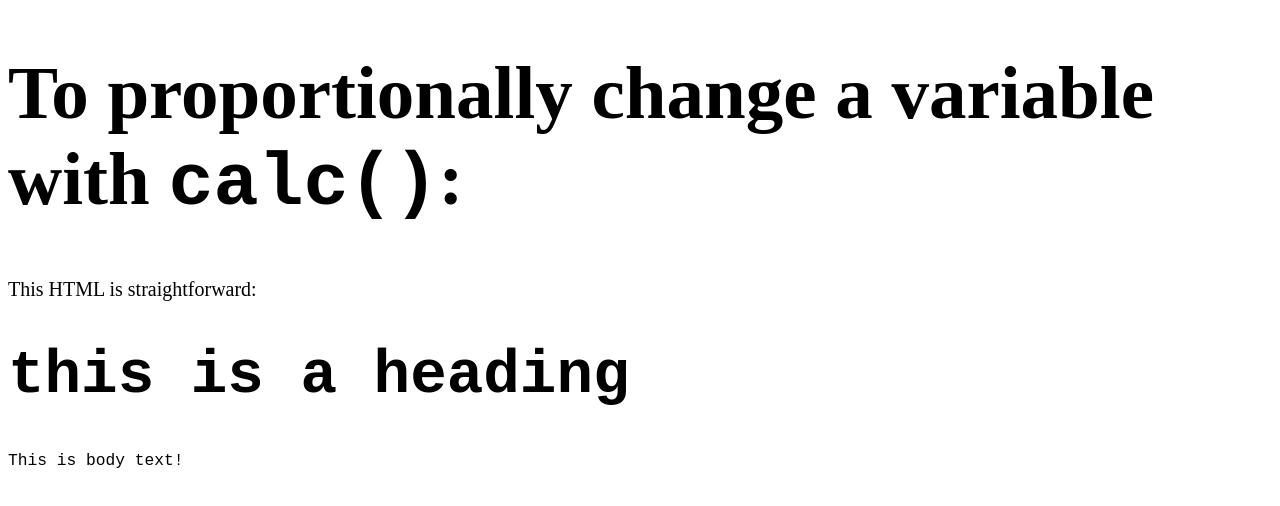
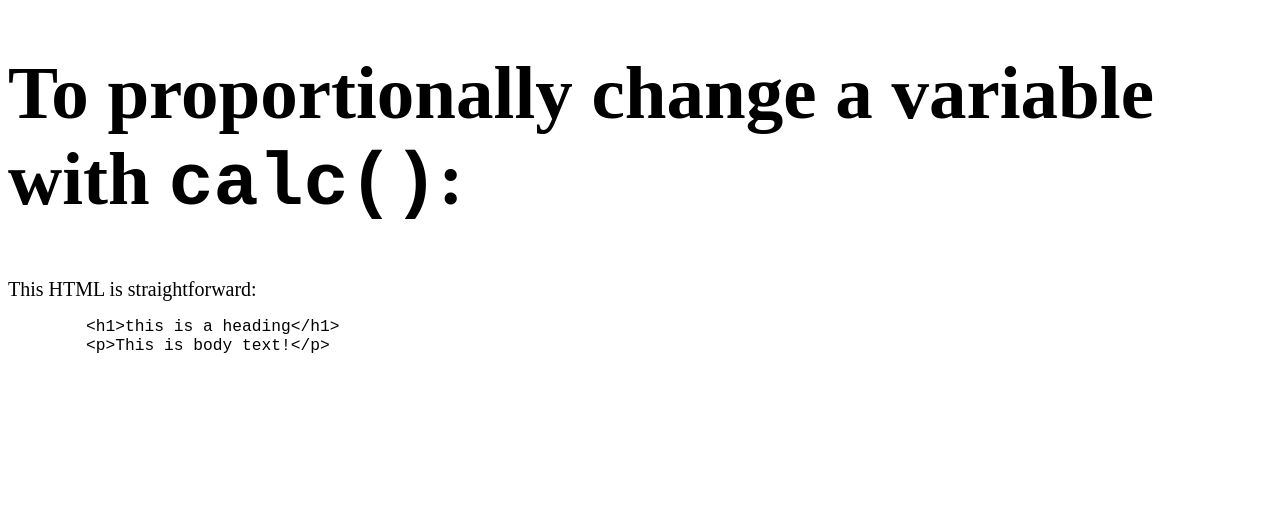
Before and after one commit to ovueby/ovueby.github.io, a plain HTML site: page calc_function/index.html in a window 1280 px wide. Drawn offline with Linux system fonts and the light colour scheme.

Commit message:
UPDATE CALC FUNCTION

```diff
--- a/calc_function/index.html
+++ b/calc_function/index.html
@@ -12,9 +12,9 @@
 <body>
     <h1>To proportionally change a variable with <code>calc()</code>:</h1>
     This HTML is straightforward:<br>
-    <code>
-        <h1>this is a heading</h1>
-        <p>This is body text!</p>
-    </code>
+    <pre>
+        &lt;h1&gt;this is a heading&lt;/h1&gt;
+        &lt;p&gt;This is body text!&lt;/p&gt;
+    </pre>
 </body>
 </html>
```
